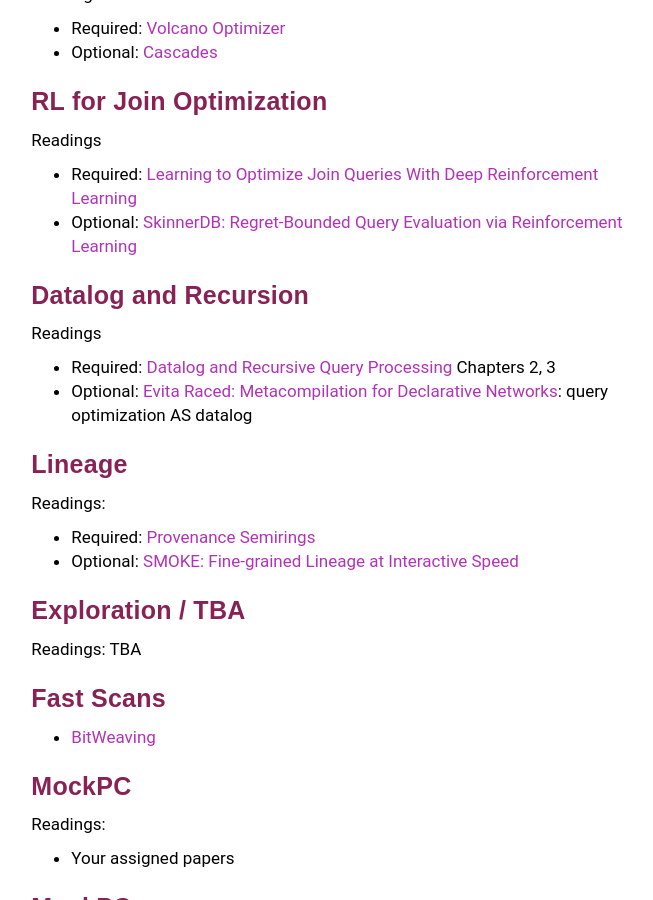
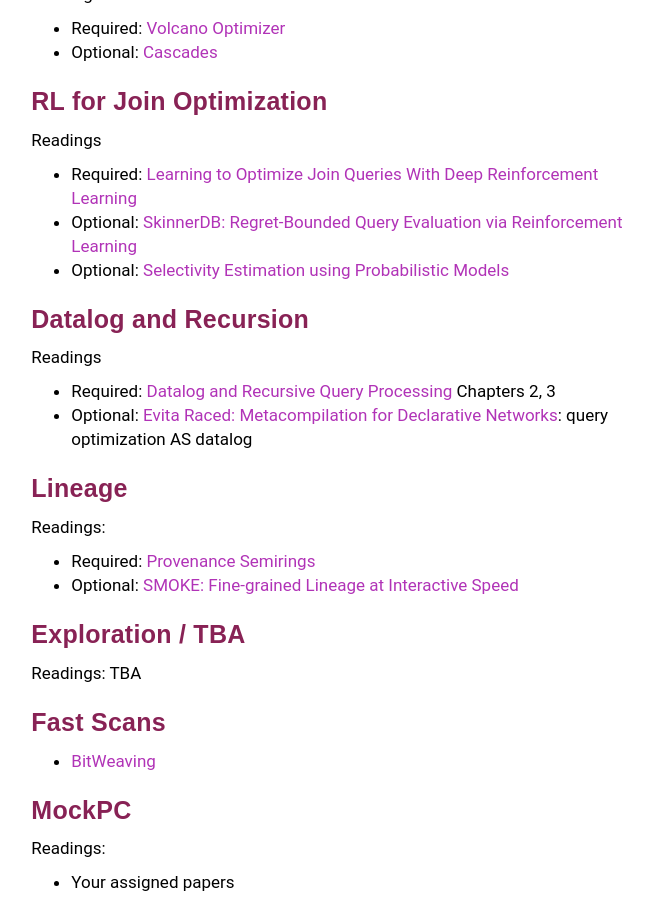
Before and after one commit to wzao1515/w6113.github.io, a Jekyll site: the page built from reviews.md, in a window 1280 px wide and 900 px high, scrolled down 4037 px. Shown: the whole window, without its empty margins (293-946 px from the left). Built offline with Jekyll 4.4.1, drawn with Linux system fonts in a browser that asks for light colours; our own code applies the rules of GitHub Pages for plain Markdown files.

Commit message:
updated website

```diff
--- a/reviews.md
+++ b/reviews.md
@@ -199,6 +199,7 @@ Readings
 
 * Required: [Learning to Optimize Join Queries With Deep Reinforcement Learning](https://arxiv.org/pdf/1808.03196.pdf)
 * Optional: [SkinnerDB: Regret-Bounded Query Evaluation via Reinforcement Learning](https://arxiv.org/pdf/1901.05152.pdf)
+* Optional: [Selectivity Estimation using Probabilistic Models](https://ai.stanford.edu/~koller/Papers/Getoor+al:SIGMOD01.pdf)
 
 
 <a name='lec15' />
```
